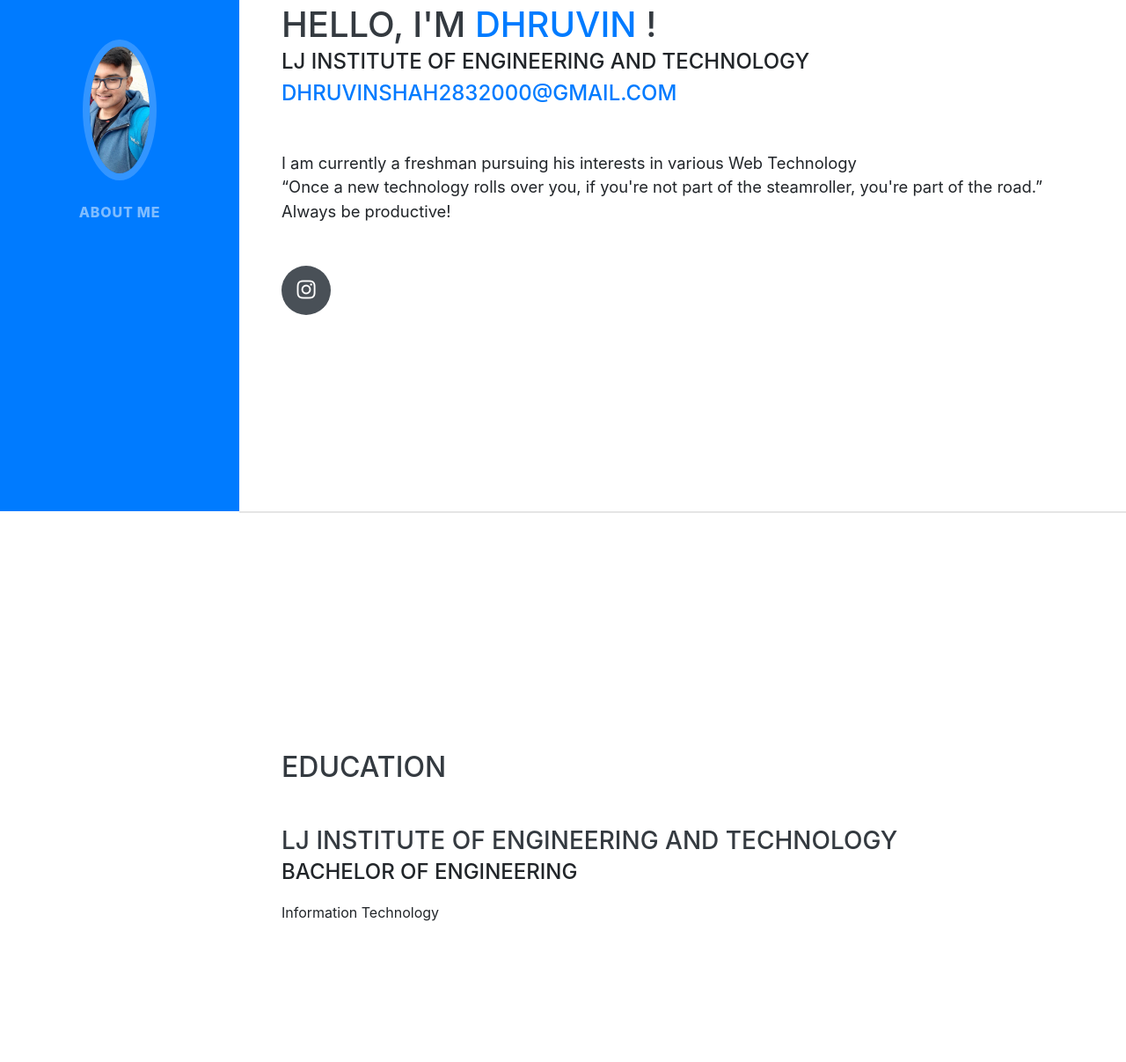
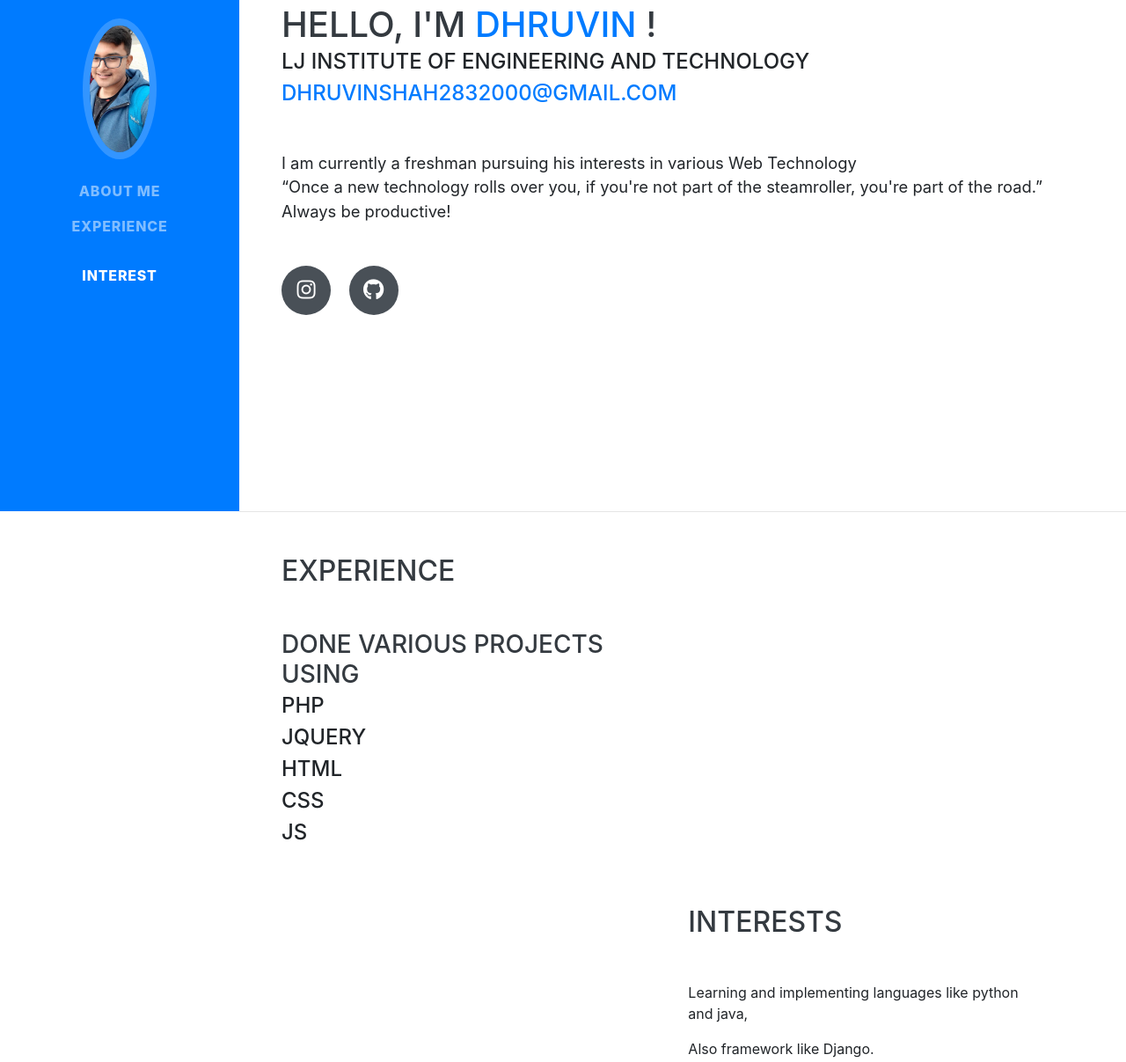
Before and after one commit to dhruvin2825/KnowMe, a website with bundled scripts: page index.html in a window 1280 px wide. Shown: the part 219-1426 px from the top of the page at 88% size. Built offline with nearby package versions, Linux system fonts and the light colour scheme; a web font is replaced by a local one.

Commit message:
Update index.html

```diff
--- a/index.html
+++ b/index.html
@@ -41,17 +41,18 @@
           <a class="nav-link js-scroll-trigger" href="#about">About Me</a>
         </li>
         <li class="nav-item">
-          <a class="nav-link js-scroll-trigger" href="#experience"></a>
+          <a class="nav-link js-scroll-trigger" href="#experience">Experience</a>
         </li>
         <li class="nav-item">
           <a class="nav-link js-scroll-trigger" href="#education"></a>
         </li>
+        <li class="nav-item">
+          <a class="nav-link js-scroll-trigger" href="#interests">Interest</a>
+        </li>
         <!--<li class="nav-item">
           <a class="nav-link js-scroll-trigger" href="#skills">Skills</a>
         </li>-->
-        <li class="nav-item">
-          <a class="nav-link js-scroll-trigger" href="#interests"></a>
-        </li>
+
         <li class="nav-item">
           <a class="nav-link js-scroll-trigger" href="#awards"></a>
         </li>
@@ -71,8 +72,11 @@
         </div>
         <p class="lead mb-5">I am currently a freshman pursuing his interests in various Web Technology <br />  “Once a new technology rolls over you, if you're not part of the steamroller, you're part of the road.” <br />Always be productive! </p>
         <div class="social-icons">
-          <a href="https://www.instagram.com/not_me.7111/">
+          <a href=https://www.instagram.com/not_me.7111/">
             <i class="fab fa-instagram"></i>
+          </a>
+          <a href="https://github.com/">
+            <i class="fab fa-github"></i>
           </a>
           <!-- <a href="https://github.com/banty306">
             <i class="fab fa-github"></i>
@@ -89,135 +93,28 @@
 
     <hr class="m-0">
 
-    <!-- <section class="resume-section p-3 p-lg-5 d-flex justify-content-center" id="experience"> -->
-      <!-- <div class="w-100"> -->
-       <!--  <h2 class="mb-5">Experience</h2>
+    <section class="resume-section p-3 p-lg-5 d-flex justify-content-center" id="experience">
+      <div class="w-100">
+        <h2 class="mb-5">Experience</h2>
 
         <div class="resume-item d-flex flex-column flex-md-row justify-content-between mb-5">
           <div class="resume-content">
-            <h3 class="mb-0">A Project on Data Visualization</h3>
-            <div class="subheading mb-3">Aspiring Minds' Employability Outcomes 2015 (AMEO 2015)</div>
-            <p> Made a project to find out useful insights from given dataset. <a href ='https://github.com/banty306/AMCAT'> here </a></p>
+            <h3 class="mb-0">Done various projects using </h3>
+            <div class="subheading mb-3">php<br/>jquery<br/>HTML<br/>CSS<br/>JS</div><!--
+            <p> Made a project to find out useful insights from given dataset. <a href ='https://github.com/banty306/AMCAT'> here </a></p> -->
           </div>
-          <div class="resume-date text-md-right">
-            <span class="text-primary">September 2020 </span>
-          </div>
-        </div> -->
-        <!-- --------------------------------------------------------------------------------------------- -->
-<!--
-        <div class="resume-item d-flex flex-column flex-md-row justify-content-between mb-5">
-          <div class="resume-content">
-            <h3 class="mb-0">Member at DSC</h3>
-            <div class="subheading mb-3">STUDENT PROJECT</div>
-            <p> Currently working with team my team to develop a Voice Assistant using Python.</p>
-          </div>
-          <div class="resume-date text-md-right">
-            <span class="text-primary">July 2019 - till now</span>
-          </div>
-        </div> -->
-        <!-- ----------------------------------------------------------------------------------- -->
-       <!--  <div class="resume-item d-flex flex-column flex-md-row justify-content-between mb-5">
-          <div class="resume-content">
-            <h3 class="mb-0">A Project on Sound Recognition</h3>
-            <div class="subheading mb-3">IBM Developer Skills Network</div>
-            <p> Made a project which differentiate between sounds of different animals. Made on IBM Wastson Studio organised by Cognitive Clas. <a href ='https://courses.cognitiveclass.ai/certificates/4c9545a18d26418793cedb2d36dad2df'> here </a></p>
-          </div>
-          <div class="resume-date text-md-right">
-            <span class="text-primary">August  2019 </span>
-          </div>
-        </div> -->
-        <!-- --------------------------------------------------------------------------------------------- -->
-        <!-- <div class="resume-item d-flex flex-column flex-md-row justify-content-between mb-5">
-          <div class="resume-content">
-            <h3 class="mb-0">Backend Execuative</h3>
-            <div class="subheading mb-3">CRM Services India Ltd.</div>
-            <p> Worked as a backend execuative for Xiaomi India Ltd. solving costumer technicial queries regarding their smart phones, watches etc. Also worked on different software i.e Zendesk, Zoopim apart of that I have also worked with different payments gateways i.e PayU, PayTm, PhonePe etc for payment confirmation and refund status.    </p>
-          </div>
-          <div class="resume-date text-md-right">
-            <span class="text-primary">April 2019 - August 2019 </span>
-          </div>
-        </div> -->
-        <!-- --------------------------------------------------------------------------------------------------------- -->
-     <!--  </div>
-
-    </section> -->
 
     <hr class="m-0">
-
-    <section class="resume-section p-3 p-lg-5 d-flex align-items-center" id="education">
-      <div class="w-100">
-        <h2 class="mb-5">Education</h2>
-
-        <div class="resume-item d-flex flex-column flex-md-row justify-content-between mb-5">
-          <div class="resume-content">
-            <h3 class="mb-0">LJ institute of Engineering and Technology</h3>
-            <div class="subheading mb-3">Bachelor of Engineering</div>
-            <div>Information Technology</div>
-            <p></p>
-          </div>
-        <!--   <div class="resume-date text-md-right">
-            <span class="text-primary">July 2018 - May 2022(hopefully)</span>
-          </div>
-        </div> -->
-
-       <!--  <div class="resume-item d-flex flex-column flex-md-row justify-content-between">
-          <div class="resume-content">
-            <h3 class="mb-0">Khaitan College, Bausi</h3>
-            <div class="subheading mb-3">Elementary Education</div>
-            <p>12th percentage: 70.4 </p>
-          </div>
-          <div class="resume-date text-md-right">
-            <span class="text-primary"></span>
-          </div>
-        </div>
- -->
-      </div>
-    </section>
-
-    <!-- <hr class="m-0">
 
     <section class="resume-section p-3 p-lg-5 d-flex align-items-center" id="interests">
       <div class="w-100">
         <h2 class="mb-5">Interests</h2>
-        <p>I love competitive coding and regularly participate in various online competitions on codechef and codeforces. I have also participated in Codevita and hackercup. I also love the field of data sciences a lot and would love to indulge in it. Other than that I enjoy playing cricket. When I am lazy(which is always), I watch TV shows and movies. I am also a speedcuber which is a relatively less known mind sport.</p>
-        <p class="mb-0">I also love travelling , and I spend a large amount of my free time exploring the world through YouTube videos and various blogs until I'm financially ready to do that myself ;)</p>
- -->
+        <p>Learning and implementing languages like python and java,</p>
+        <p class="mb-0">Also framework like Django.<br/></p>
+
       </div>
     </section>
 
-    <!-- <hr class="m-0">
-
-    <section class="resume-section p-3 p-lg-5 d-flex align-items-center" id="awards">
-      <div class="w-100">
-        <h2 class="mb-5">Awards &amp; Certifications</h2>
-        <ul class="fa-ul mb-0">
-          <li>
-            <i class="fa-li fa fa-trophy text-warning"></i>
-            My codechef profile <a href =''> (#####) </a></li>
-        </ul>
-        <ul class="fa-ul mb-0">
-          <li>
-            <i class="fa-li fa fa-trophy text-warning"></i>
-            HTML, CSS, and Javascript for Web Developers certification <a href ='https://www.udemy.com/certificate/UC-2c109c08-e862-4e26-9a89-8431a38edade/>(here)</a> </li>
-        </ul>
-        <ul class="fa-ul mb-0">
-          <li>
-            <i class="fa-li fa fa-trophy text-warning"></i>
-            Certification for my Algorithmic knowledge <a href ='https://coursera.org/share/29c195675a1b1264f288155211143e03'>(here)</a> </li>
-        </ul>
-        <ul class="fa-ul mb-0">
-          <li>
-            <i class="fa-li fa fa-trophy text-warning"></i>
-            Certification for my OOPS knowledge <a href ='https://coursera.org/share/fb43ec81274a346713e4827a7d30fb9a'>(here)</a> </li>
-        </ul>
-        <ul class="fa-ul mb-0">
-          <li>
-            <i class="fa-li fa fa-trophy text-warning"></i>
-
-          <a href ='https://padhai.onefourthlabs.in/courses/'>(here)</a></li>
-        </ul>
-      </div>
-    </section> -->
 
   </div>
 
```
